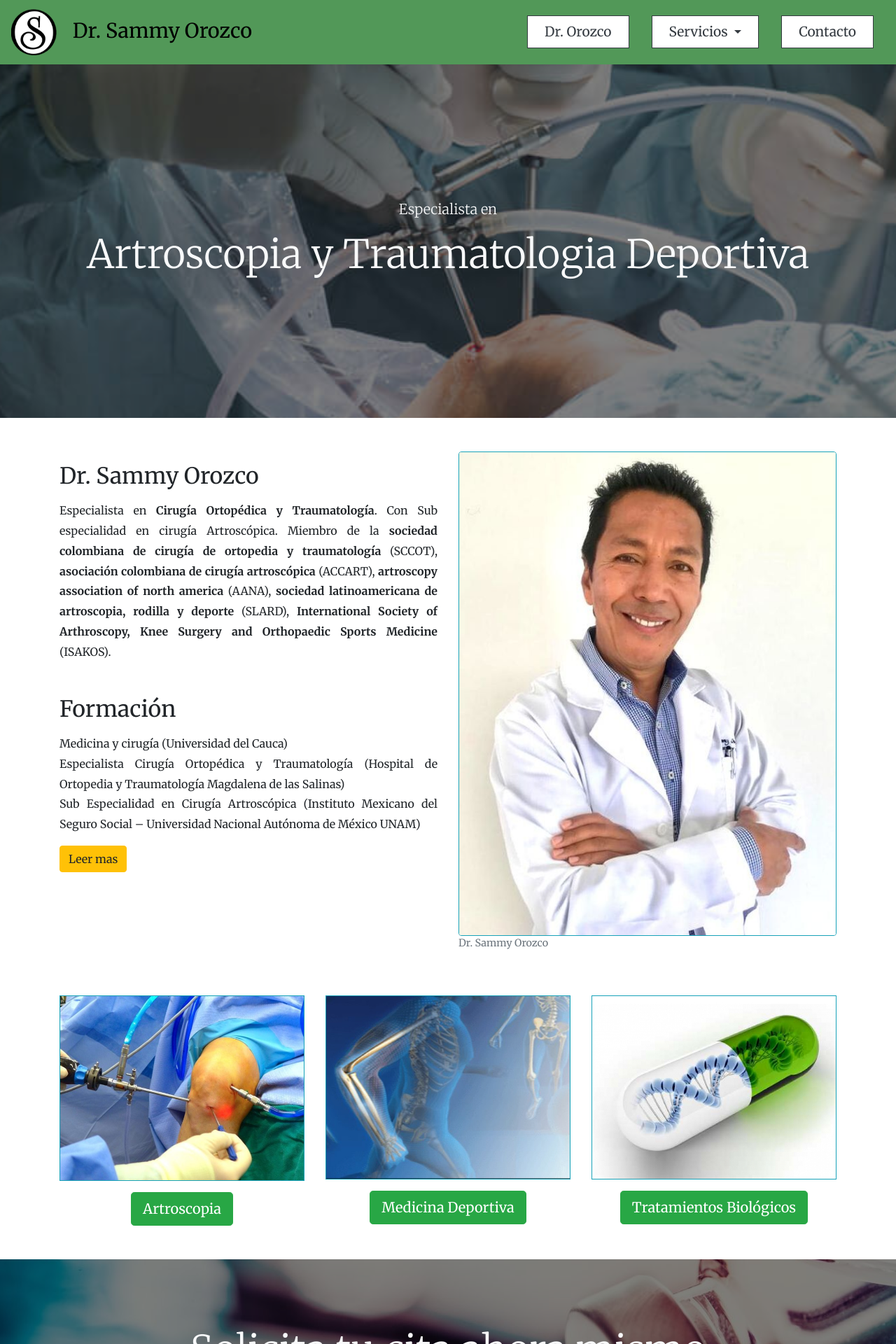
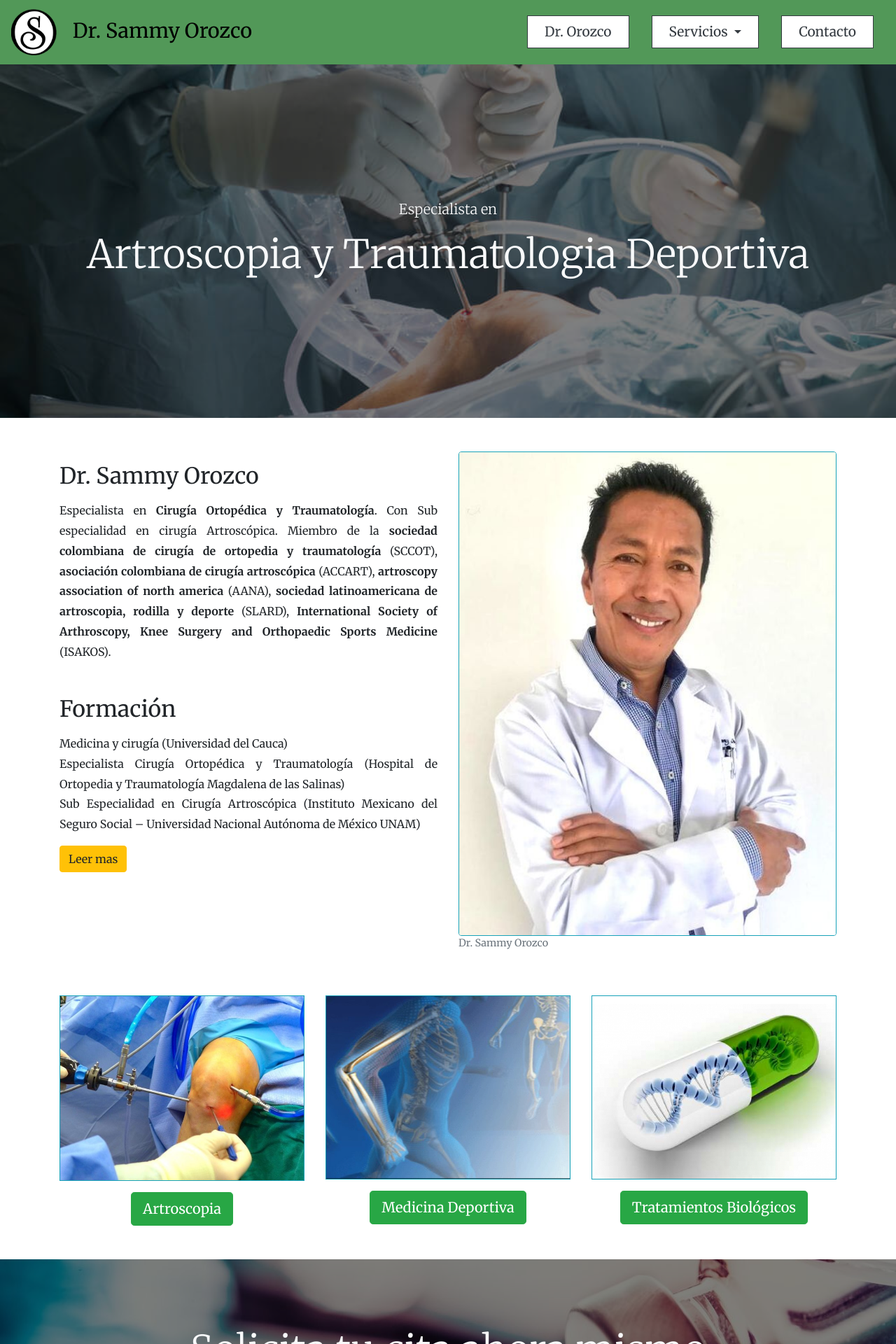
Before and after one commit to isaacrowntree/sammyorozcoartroscopia.com, a Jekyll site: the page built from index.markdown, in a window 1280 px wide. Shown: the top 1920 px of the page at 70% size. Built offline with Jekyll 4.4.1, drawn with Linux system fonts in a browser that asks for light colours.

Commit message:
fixed home image size

```diff
--- a/_includes/head-scripts.html
+++ b/_includes/head-scripts.html
@@ -23,7 +23,6 @@
 
       .hero-home {
         background: linear-gradient( rgba(0, 0, 0, 0.5), rgba(0, 0, 0, 0.5) ), 50% 50% url(/assets/home.jpg);
-        background-size: 100%;
       }
 
       .hero-artroscopia {
@@ -92,9 +91,13 @@
 
       @media (min-width: 544px) {
 
-        .hero-home, .hero-artroscopia, .hero-deportiva, .hero-tratamientos {
+        .hero-artroscopia, .hero-deportiva, .hero-tratamientos {
           padding: 12em 0;
           background-size: 150%;
+        }
+        .hero-home {
+          padding: 12em 0;
+          background-size: 100%;
         }
         .solicita {
           padding: 6em;
```
